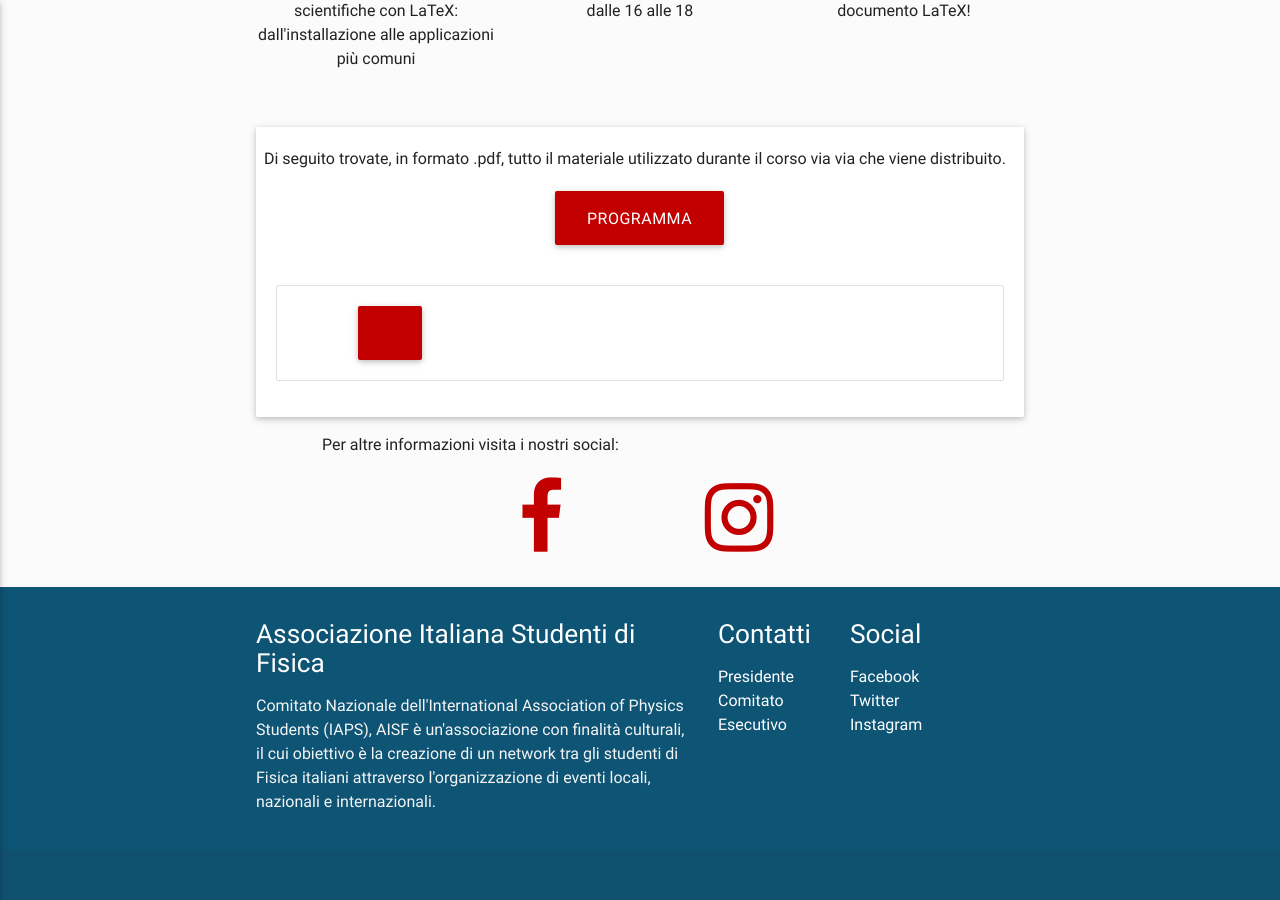
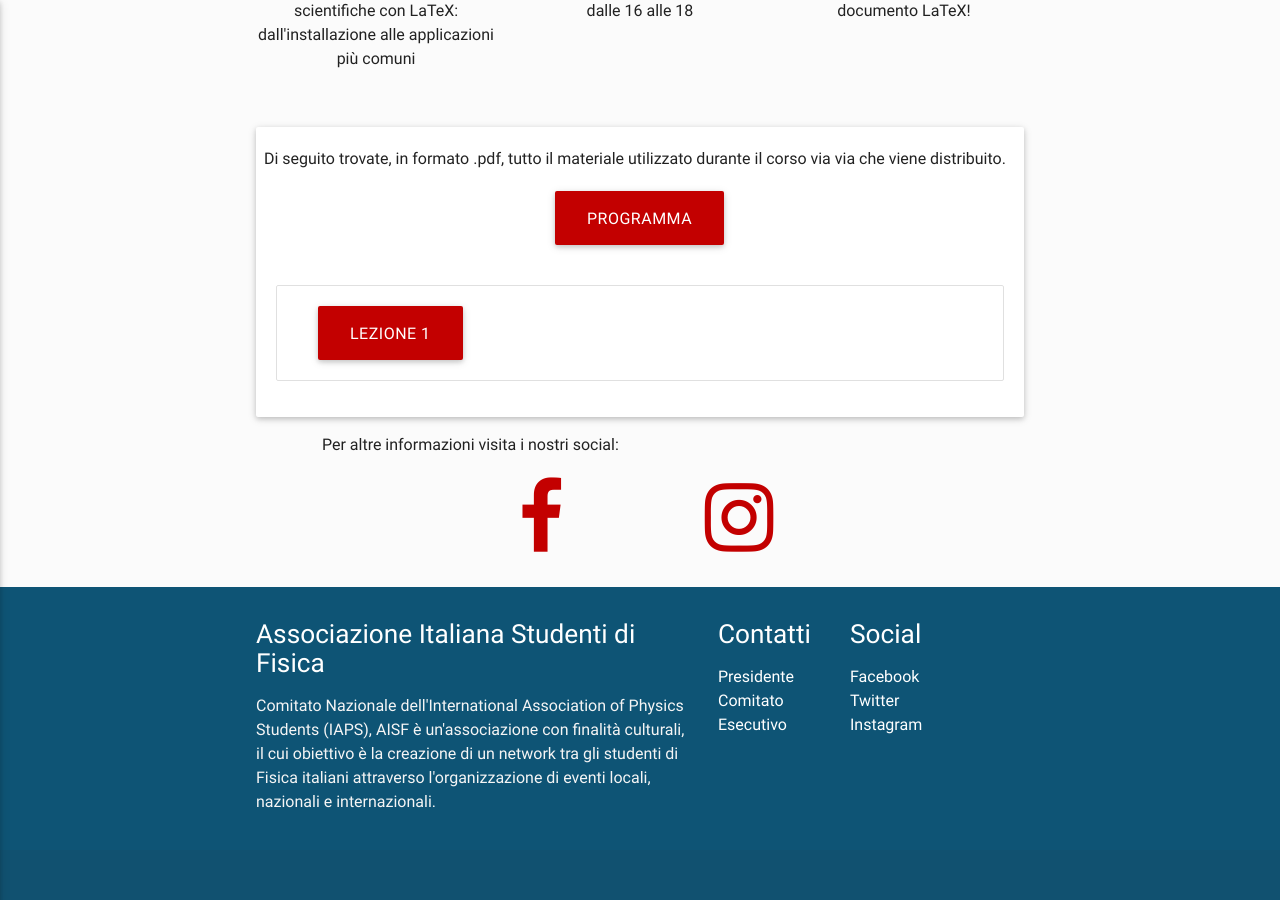
Before and after one commit to ai-sf/pisa, a Jekyll site: the page built from corso_latex_20.html, in a window 1280 px wide and 900 px high, scrolled down 1169 px. Built offline with Jekyll 4.4.1, drawn with Linux system fonts in a browser that asks for light colours; nearby versions of some CDN libraries.

Commit message:
Lez1 Latex 2020

```diff
--- a/corso_latex_20.html
+++ b/corso_latex_20.html
@@ -21,7 +21,9 @@ button_list:
                name: PROGRAMMA
                download: true
 button_collection:
-             https://it-it.facebook.com/ComitatoLocalePisa/photos/a.3227875147335761/3227875094002433/?type=3&theater
+             - url: downloads/latex_20/Pillole_di_LaTeX_I.pdf
+               name: Lezione 1
+               download: true
 social:
         instagram: "https://www.instagram.com/p/CHIXY5JhYud/?utm_source=ig_web_copy_link"
         facebook: "https://it-it.facebook.com/ComitatoLocalePisa/photos/a.3227875147335761/3227875094002433/?type=3&theater"
```
Also changed, not shown: 1 other file.
